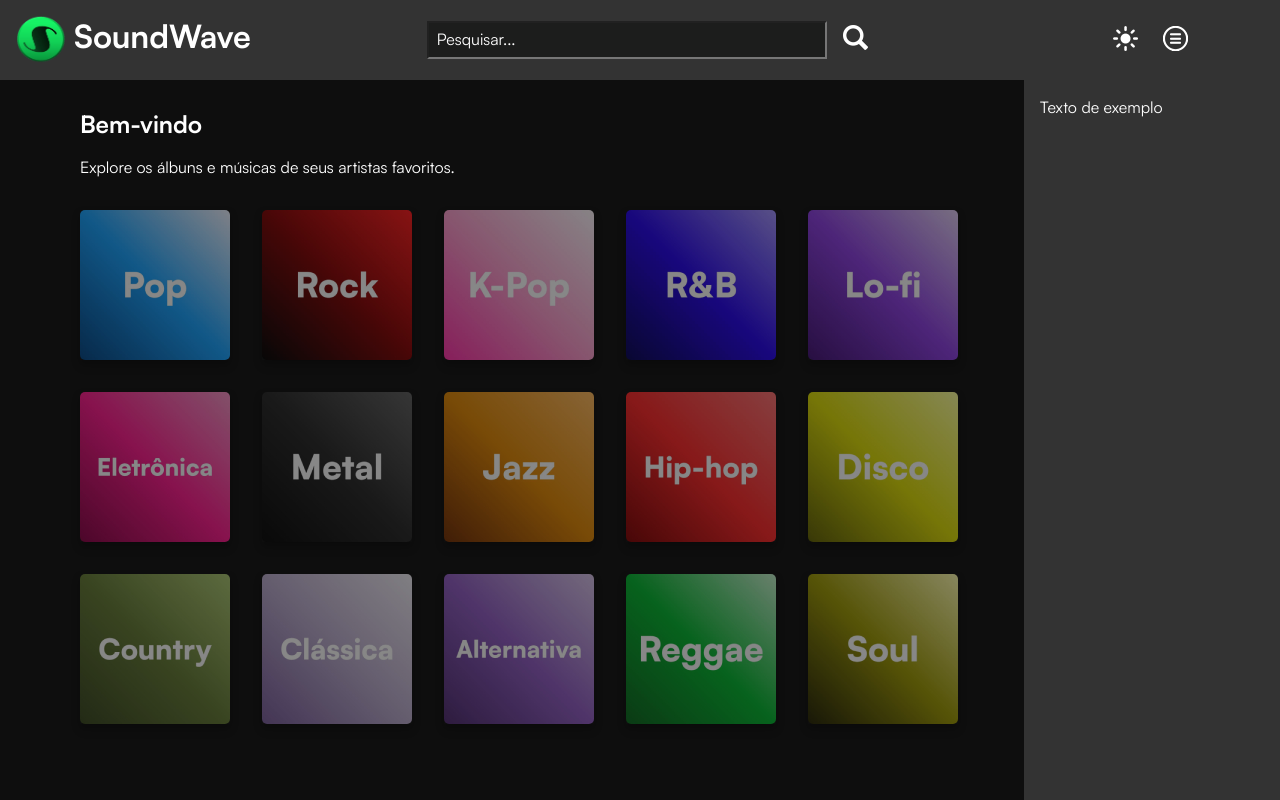
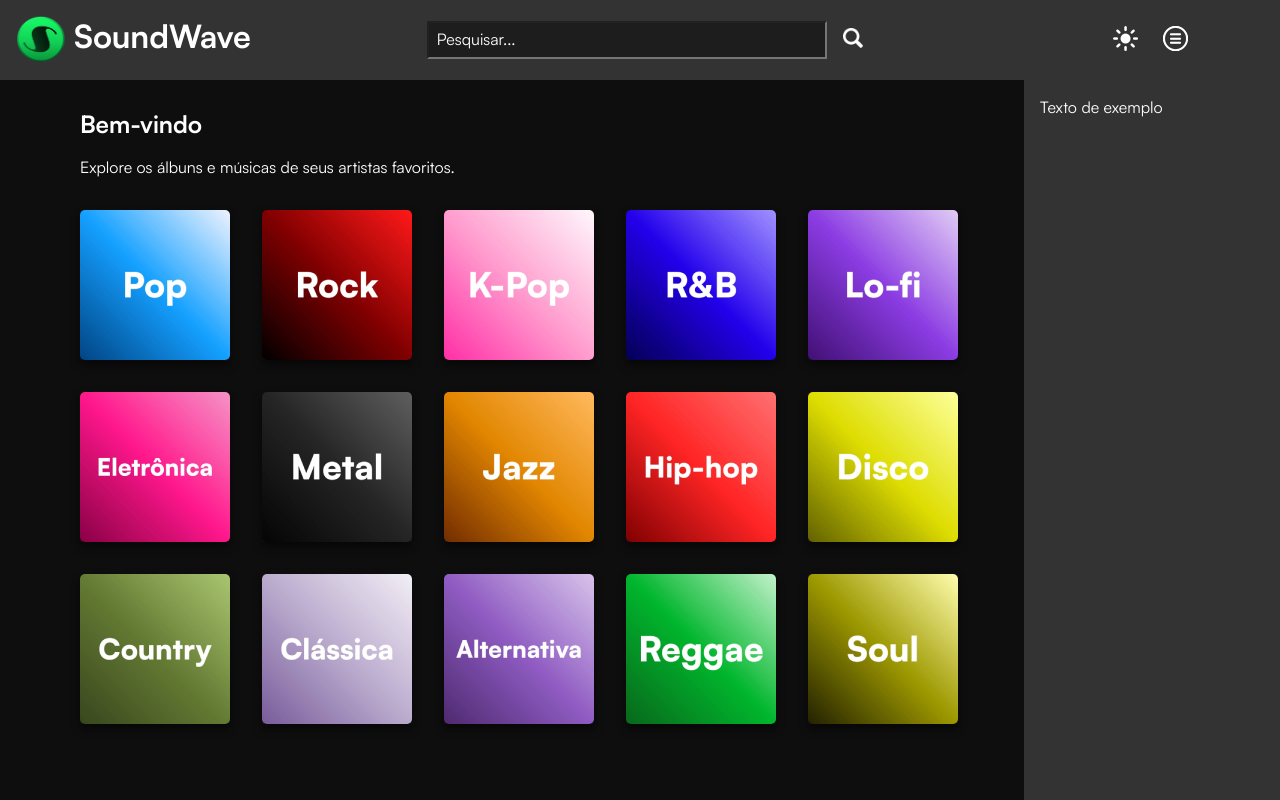
Before and after one commit to hyperGT/SoundWave-Music-Streaming, a plain HTML site: page index.html in a window 1280 px wide. Shown: the top 800 px of the page. Drawn offline with nearby package versions, Linux system fonts and the light colour scheme.

Commit message:
alterando o tamanho da lupa do header e adicionando tudo no css externo

```diff
--- a/css/style.css
+++ b/css/style.css
@@ -43,6 +43,7 @@ header a{
 }
 
 
+
 /*barra de navegação*/
 nav{
     display: flex;
@@ -63,6 +64,11 @@ nav ul{
 
 .pesquisar li{
     margin-left: 1em;
+}
+
+.pesquisar img{
+    width:20px;
+    height:20px;
 }
 
 #barraDePesquisa{
@@ -122,7 +128,7 @@ aside{
     margin-left: 2em;
     margin-bottom: 2em;
     box-shadow: 0 4px 8px 0 rgba(0, 0, 0, 0.4), 0 6px 10px 0 rgba(0, 0, 0, 0.20);
-    opacity: 0.5;
+    opacity: 1.0;
 }
 
 .card img{
@@ -130,7 +136,7 @@ aside{
 }
 
 .card:hover{
-    opacity: 1.0;
+    opacity: 0.5;
 }
 
 /*campo dos botões*/
@@ -158,7 +164,6 @@ aside{
     height: 50px;
 }
 
-
 .options button:hover{
     background-color: rgba(220, 220, 220, 0.4);
     border-radius: 50%;
--- a/index.html
+++ b/index.html
@@ -26,7 +26,7 @@
                             <input type="text" id="barraDePesquisa" placeholder="Pesquisar..." onfocus="barraSel()" onfocusout="barraNotSel()">
                         </li>
                         <li>
-                            <img id="lupa" src="imgs/buttons/search dark.png" alt="lupa" width="25px" height="25px">
+                            <img id="lupa" src="imgs/buttons/search dark.png" alt="lupa">
                         </li>
                     </ul>
                 </div>
```
Also changed, not shown: artist.html (+1 -1 lines), genre.html (+1 -1 lines).
